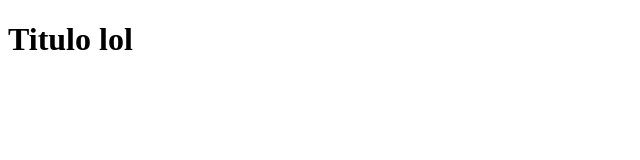
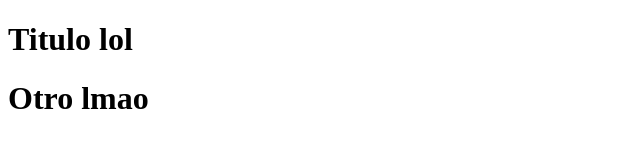
Before and after one commit to WeedLaWeed/proyecto-github, a plain HTML site: page index.html in a window 1280 px wide. Shown: the whole page, without its empty margins (0-640 px from the left). Drawn offline with Linux system fonts and the light colour scheme.

Commit message:
Agregado título

```diff
--- a/index.html
+++ b/index.html
@@ -6,5 +6,6 @@
 </head>
 <body>
     <h1>Titulo lol</h1>
+    <h1>Otro lmao</h1>
 </body>
 </html>
```
